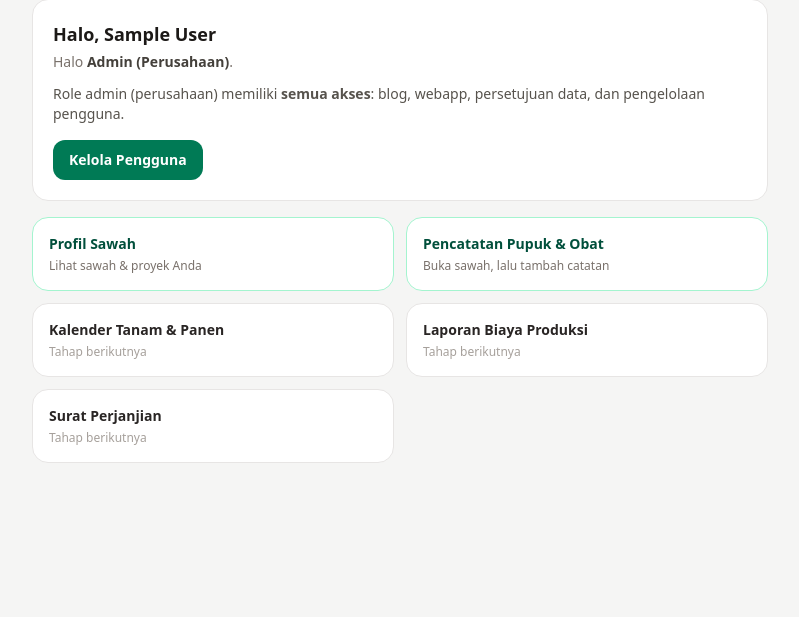
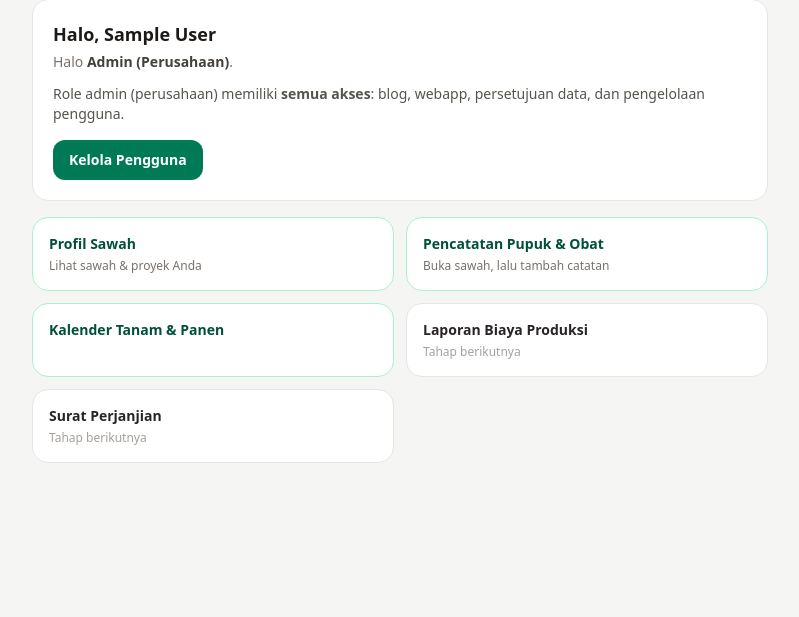
Before and after one commit to Rofiq02bae/playground, a Laravel app: page /app in a window 1280 px wide. Shown: the part 82-699 px from the top of the page, without its empty margins (240-1039 px from the left). Run offline with Laravel 12, Linux system fonts and the light colour scheme; the visitor is signed in with stand-in values (Sample User, id 1); style sheets or scripts are compiled from the project's sources.

Commit message:
Add link for 'Kalender Tanam & Panen' in home view and adjust menu items

```diff
--- a/resources/views/app/home.blade.php
+++ b/resources/views/app/home.blade.php
@@ -27,7 +27,10 @@
             <p class="text-sm font-semibold text-emerald-900">Pencatatan Pupuk &amp; Obat</p>
             <p class="mt-1 text-xs text-stone-500">Buka sawah, lalu tambah catatan</p>
         </a>
-        @foreach (['Kalender Tanam & Panen', 'Laporan Biaya Produksi', 'Surat Perjanjian'] as $menu)
+        <a href="{{ route('app.calendar.index') }}" class="rounded-2xl border border-emerald-200 bg-white p-4">
+            <p class="text-sm font-semibold text-emerald-900">Kalender Tanam &amp; Panen</p>
+        </a>
+        @foreach (['Laporan Biaya Produksi', 'Surat Perjanjian'] as $menu)
             <div class="rounded-2xl border border-stone-200 bg-white p-4">
                 <p class="text-sm font-semibold text-stone-800">{{ $menu }}</p>
                 <p class="mt-1 text-xs text-stone-400">Tahap berikutnya</p>
```
